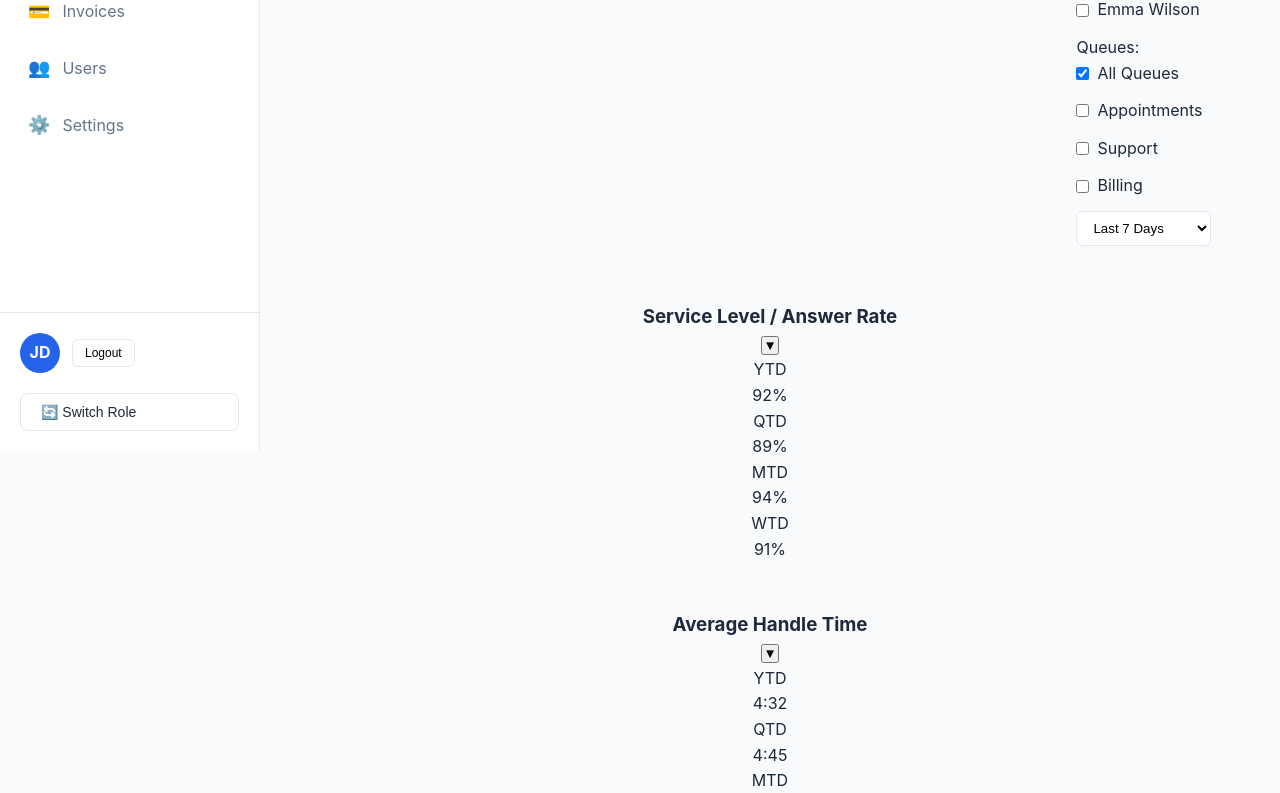
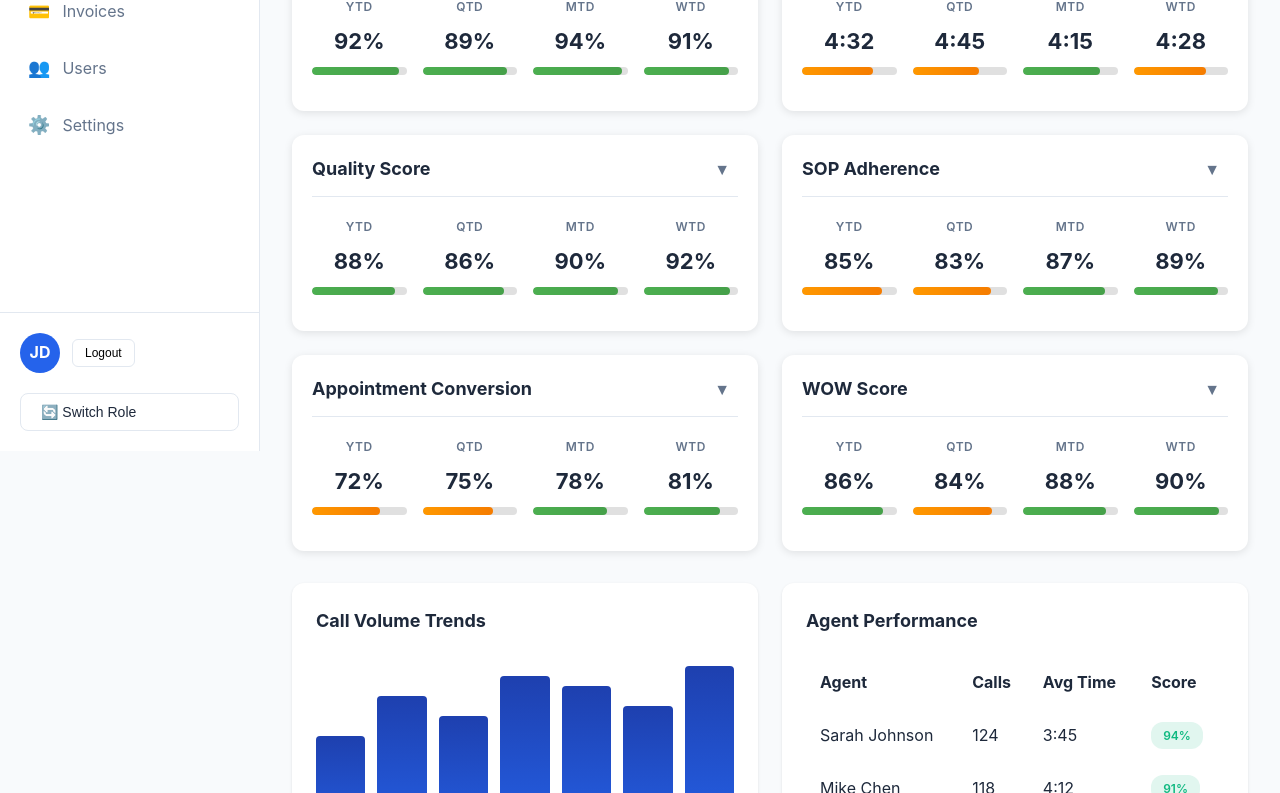
Before and after one commit to MyBcat/client-portal-html, a plain HTML site: page dashboard.html in a window 1280 px wide. Shown: the part 349-1142 px from the top of the page. Drawn offline with Linux system fonts and the light colour scheme.

Commit message:
Update styles.css

```diff
--- a/styles.css
+++ b/styles.css
@@ -1632,3 +1632,231 @@ body {
         width: 100%;
     }
 }
+
+/* Big Five Metrics Dashboard Styles */
+.header-filters {
+    display: flex;
+    justify-content: space-between;
+    align-items: flex-start;
+    gap: 20px;
+    flex-wrap: wrap;
+    margin-bottom: 20px;
+}
+
+.filter-group {
+    display: flex;
+    gap: 20px;
+    flex-wrap: wrap;
+    flex: 1;
+}
+
+.filter-section {
+    display: flex;
+    flex-direction: column;
+    gap: 8px;
+}
+
+.filter-label {
+    font-weight: 600;
+    color: var(--text-primary);
+    font-size: 14px;
+}
+
+.checkbox-group {
+    display: flex;
+    flex-direction: column;
+    gap: 4px;
+}
+
+.checkbox-label {
+    display: flex;
+    align-items: center;
+    gap: 8px;
+    cursor: pointer;
+    font-size: 14px;
+    color: var(--text-secondary);
+}
+
+.checkbox-label:hover {
+    color: var(--text-primary);
+}
+
+.checkbox-label input[type="checkbox"] {
+    cursor: pointer;
+}
+
+/* Big Five Metrics Grid */
+.big-five-metrics {
+    display: grid;
+    grid-template-columns: repeat(auto-fit, minmax(400px, 1fr));
+    gap: 24px;
+    margin-bottom: 32px;
+}
+
+.metric-card {
+    background: var(--surface);
+    border-radius: 12px;
+    padding: 20px;
+    box-shadow: 0 2px 8px rgba(0, 0, 0, 0.1);
+}
+
+.metric-header {
+    display: flex;
+    justify-content: space-between;
+    align-items: center;
+    margin-bottom: 20px;
+    padding-bottom: 12px;
+    border-bottom: 1px solid var(--border-color);
+}
+
+.metric-header h3 {
+    font-size: 18px;
+    color: var(--text-primary);
+    margin: 0;
+}
+
+.expand-btn {
+    background: none;
+    border: none;
+    color: var(--text-secondary);
+    cursor: pointer;
+    font-size: 16px;
+    padding: 4px 8px;
+    transition: color 0.2s;
+}
+
+.expand-btn:hover {
+    color: var(--primary-color);
+}
+
+/* Time Horizons Grid */
+.time-horizons {
+    display: grid;
+    grid-template-columns: repeat(4, 1fr);
+    gap: 16px;
+    margin-bottom: 16px;
+}
+
+.horizon-metric {
+    display: flex;
+    flex-direction: column;
+    gap: 8px;
+}
+
+.horizon-label {
+    font-size: 12px;
+    font-weight: 600;
+    color: var(--text-secondary);
+    text-transform: uppercase;
+    letter-spacing: 0.5px;
+}
+
+.gauge-container {
+    display: flex;
+    flex-direction: column;
+    gap: 8px;
+}
+
+.gauge-value {
+    font-size: 22px;
+    font-weight: 700;
+    color: var(--text-primary);
+}
+
+.gauge-bar {
+    height: 8px;
+    background: #e0e0e0;
+    border-radius: 4px;
+    overflow: hidden;
+}
+
+.gauge-fill {
+    height: 100%;
+    border-radius: 4px;
+    transition: width 0.3s ease;
+}
+
+.gauge-fill.success {
+    background: linear-gradient(90deg, #4caf50, #45a049);
+}
+
+.gauge-fill.warning {
+    background: linear-gradient(90deg, #ff9800, #f57c00);
+}
+
+.gauge-fill.danger {
+    background: linear-gradient(90deg, #f44336, #d32f2f);
+}
+
+/* Submetrics */
+.submetrics {
+    border-top: 1px solid var(--border-color);
+    padding-top: 16px;
+    margin-top: 16px;
+}
+
+.submetric-item {
+    display: flex;
+    justify-content: space-between;
+    align-items: center;
+    padding: 8px 0;
+    font-size: 14px;
+}
+
+.submetric-item:not(:last-child) {
+    border-bottom: 1px solid #f0f0f0;
+}
+
+.submetric-item span:first-child {
+    color: var(--text-secondary);
+}
+
+.submetric-item span:last-child {
+    font-weight: 600;
+    color: var(--text-primary);
+}
+
+.submetric-header {
+    font-weight: 600;
+    color: var(--text-primary);
+    margin-top: 16px;
+    margin-bottom: 8px;
+    font-size: 14px;
+}
+
+/* Responsive Design for Big Five Metrics */
+@media (max-width: 1400px) {
+    .big-five-metrics {
+        grid-template-columns: repeat(auto-fit, minmax(350px, 1fr));
+    }
+}
+
+@media (max-width: 1200px) {
+    .header-filters {
+        flex-direction: column;
+    }
+
+    .filter-group {
+        width: 100%;
+    }
+
+    .big-five-metrics {
+        grid-template-columns: 1fr;
+    }
+}
+
+@media (max-width: 768px) {
+    .time-horizons {
+        grid-template-columns: repeat(2, 1fr);
+    }
+
+    .filter-section {
+        width: 100%;
+    }
+
+    .checkbox-group {
+        flex-direction: row;
+        flex-wrap: wrap;
+        gap: 12px;
+    }
+}
```
